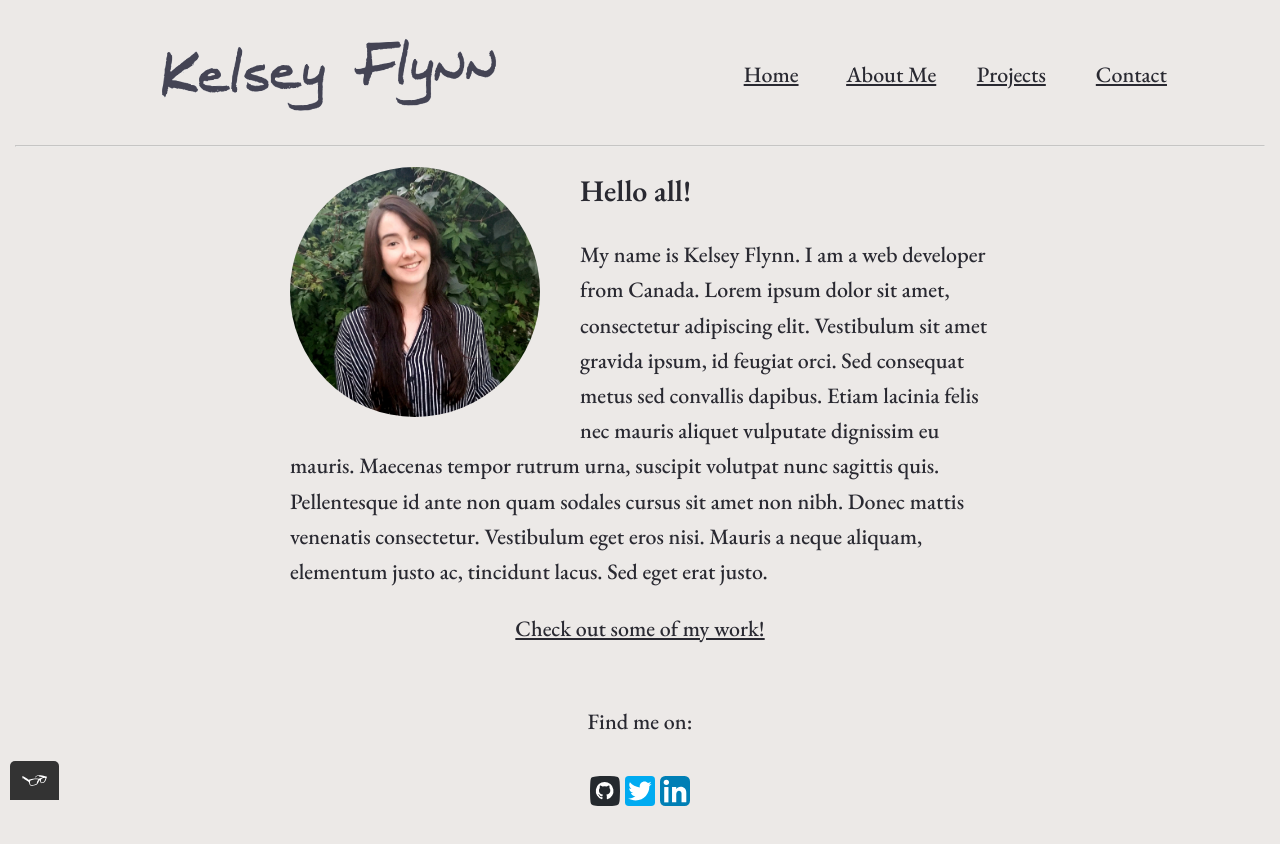
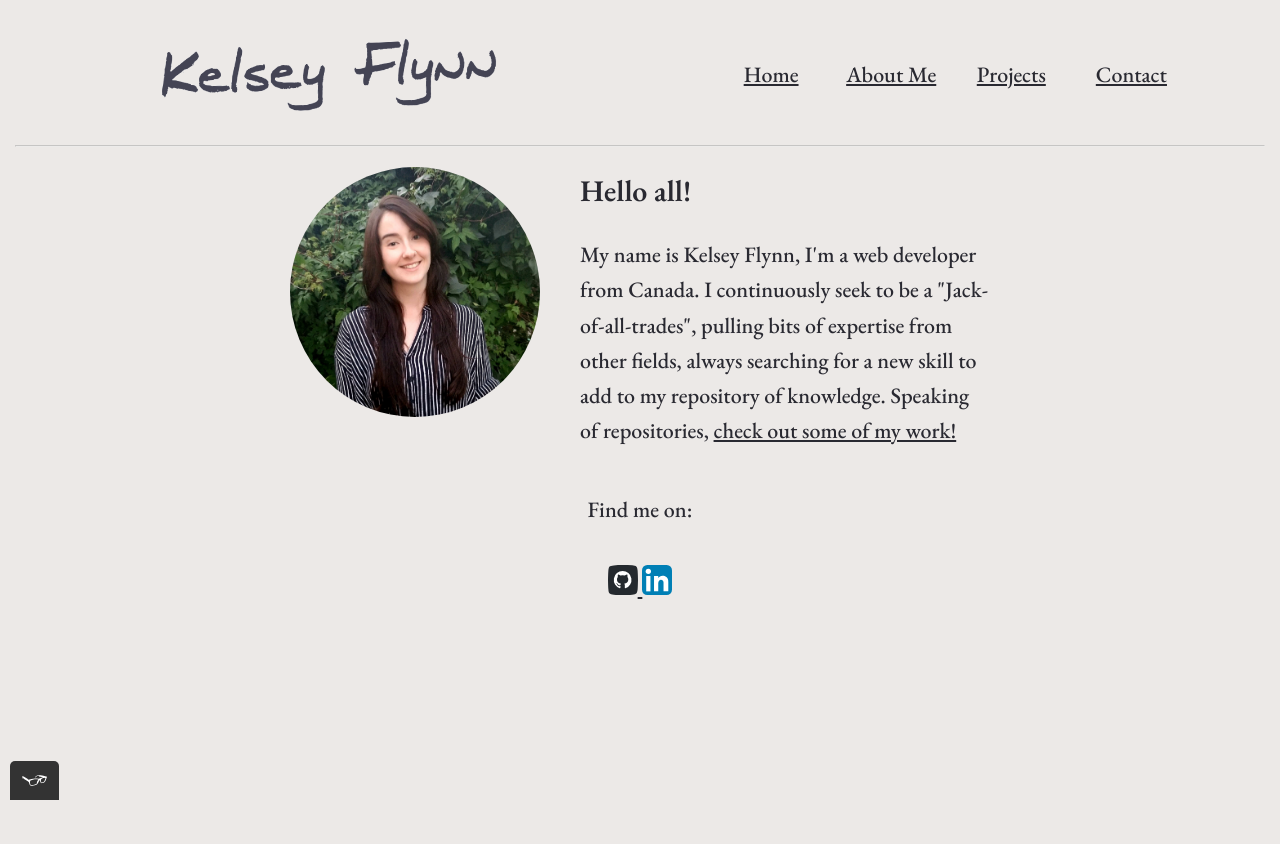
Before and after one commit to KSFlynn007/old-portfolio-website, a plain HTML site: page index.html in a window 1280 px wide. After the commit the page ends 800 px from the top, so only its background shows below. Drawn offline with nearby package versions, Linux system fonts and the light colour scheme.

Commit message:
placeholder to content change
Replaced lorem ipsum with real content on index.html file.
linked github and linkedin URLs in h1 and footer.

```diff
--- a/index.html
+++ b/index.html
@@ -38,34 +38,34 @@
       <img src="img/Kelsey Selfie Square.jpg" alt="Kelsey Flynn Portrait" class="profile_portrait" />
       <h1>Hello all!</h1>
       <p>
-        My name is Kelsey Flynn. I am a <span>web</span> developer from Canada.
-        Lorem ipsum dolor sit amet, consectetur adipiscing elit. Vestibulum sit amet gravida ipsum, id feugiat orci. Sed
-        consequat metus sed convallis dapibus. Etiam lacinia felis nec mauris aliquet vulputate dignissim eu mauris. Maecenas
-        tempor rutrum urna, suscipit volutpat nunc sagittis quis. Pellentesque id ante non quam sodales cursus sit amet non
-        nibh. Donec mattis venenatis consectetur. Vestibulum eget eros nisi. Mauris a neque aliquam, elementum justo ac,
-        tincidunt lacus. Sed eget erat justo.
+        My name is Kelsey Flynn, I'm a web developer from Canada. I continuously seek to be a "Jack-of-all-trades",
+        pulling bits of expertise from other fields, always searching for a new skill to add to my repository of knowledge.
+        Speaking of repositories, <span><a href="https://github.com/KSFlynn007" target="_blank">check out some of my work!</a></span>
       </p>
-      <div class="work-link"><a href="#">Check out some of my work!</a></div> <br>
     </main>
     <footer class="page-footer">
       <p class="social-media_welcome">Find me on:</p>
       <div class="social-media">
         <!--Github Icon-->
-        <img src="img/Github_icon.svg" width="30px" height="30px" alt="Github Logo" />
-        <!--Twitter Icon-->
-        <img
-          src="img/twitter_icon.svg"
+        <span>
+          <a class="github" href="https://github.com/KSFlynn007" target="_blank">
+            <img src="img/Github_icon.svg"
             width="30px"
             height="30px"
-          alt="Twitter Logo"
-        />
+            alt="Github Logo" />
+          </a>
+        </span>
         <!--Linkedin icon-->
+        <span>
+          <a class="LinkedIn" href="https://www.linkedin.com/in/kelsey-flynn-429464a6/" target="_blank">
             <img
               src="img/LinkedIn_icon.svg"
               width="30px"
               height="30px"
               alt="LinkedIn Logo"
             />
+          </a>
+        </span>
       </div>
     </footer>
    <script src="js/tota11y.min.js"></script>
```
Lines whose indentation alone changed are shown as unchanged.
